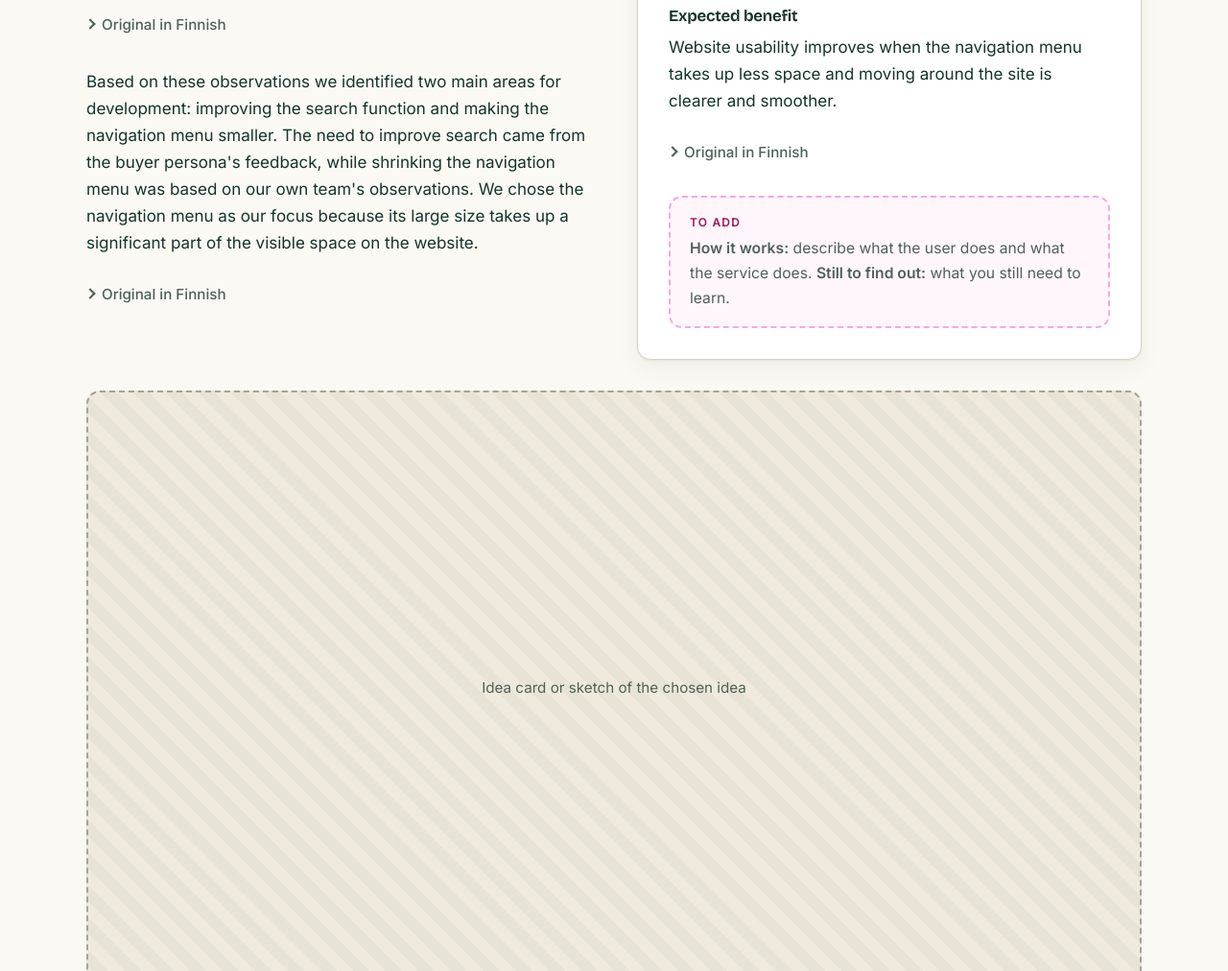
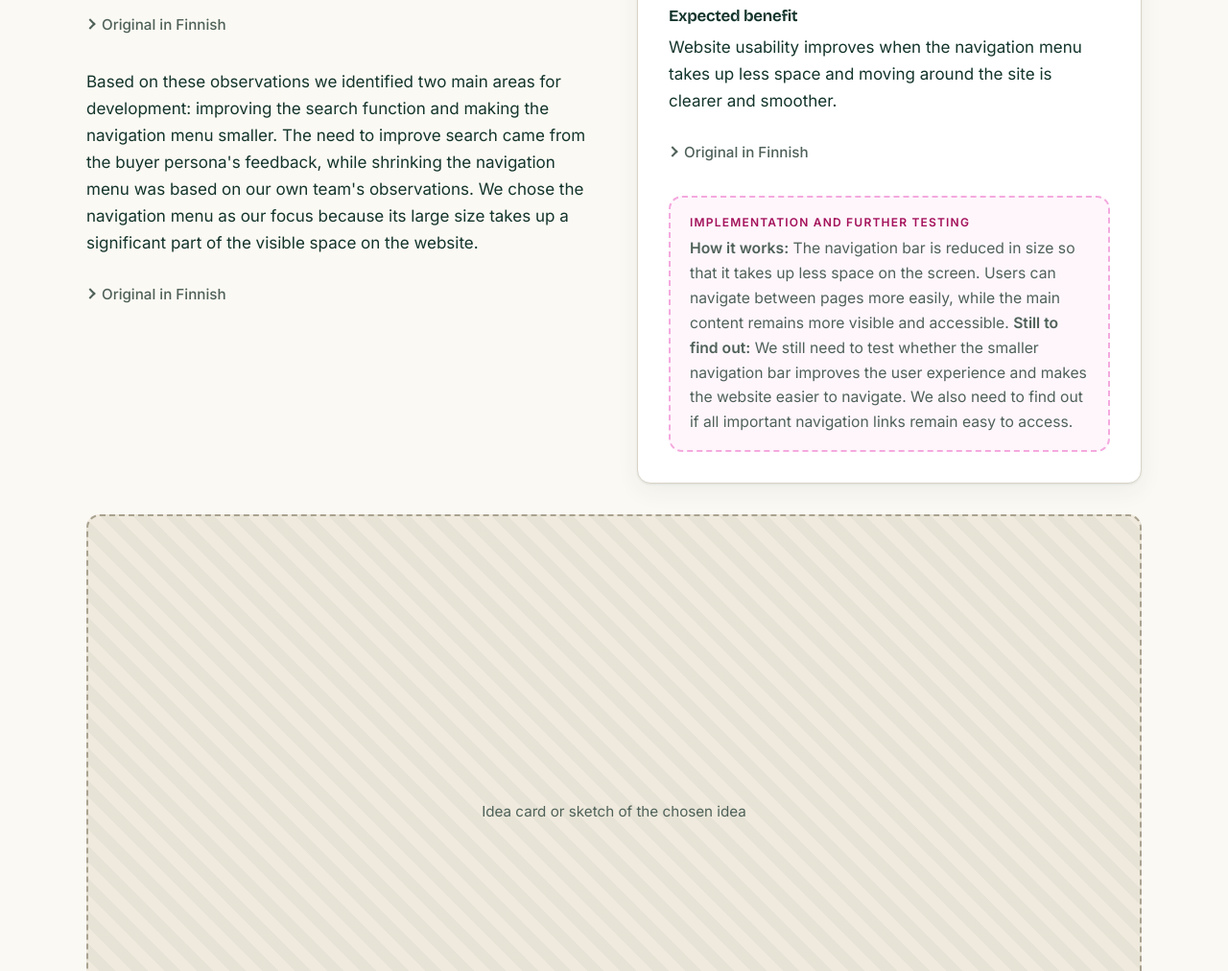
Before and after one commit to RasmusDB/FourStars-SDP, a plain HTML site: page ideas.html in a window 1280 px wide. Shown: the part 2414-3426 px from the top of the page at 96% size. Drawn offline with nearby package versions, Linux system fonts and the light colour scheme.

Commit message:
Ideas tekstit muokkauksia

```diff
--- a/ideas.html
+++ b/ideas.html
@@ -228,8 +228,8 @@
   <blockquote class="fi" lang="fi">Verkkosivujen käytettävyys paranee, kun navigointivalikko vie vähemmän tilaa ja sivustolla liikkuminen on selkeämpää ja sujuvampaa.</blockquote>
 </details>
             <div class="todo">
-              <strong>To add</strong>
-              <p><b>How it works:</b> describe what the user does and what the service does. <b>Still to find out:</b> what you still need to learn.</p>
+              <strong>Implementation and further testing</strong>
+              <p><b>How it works:</b> The navigation bar is reduced in size so that it takes up less space on the screen. Users can navigate between pages more easily, while the main content remains more visible and accessible. <b>Still to find out:</b> We still need to test whether the smaller navigation bar improves the user experience and makes the website easier to navigate. We also need to find out if all important navigation links remain easy to access.</p>
             </div>
           </div>
         </div>
```
